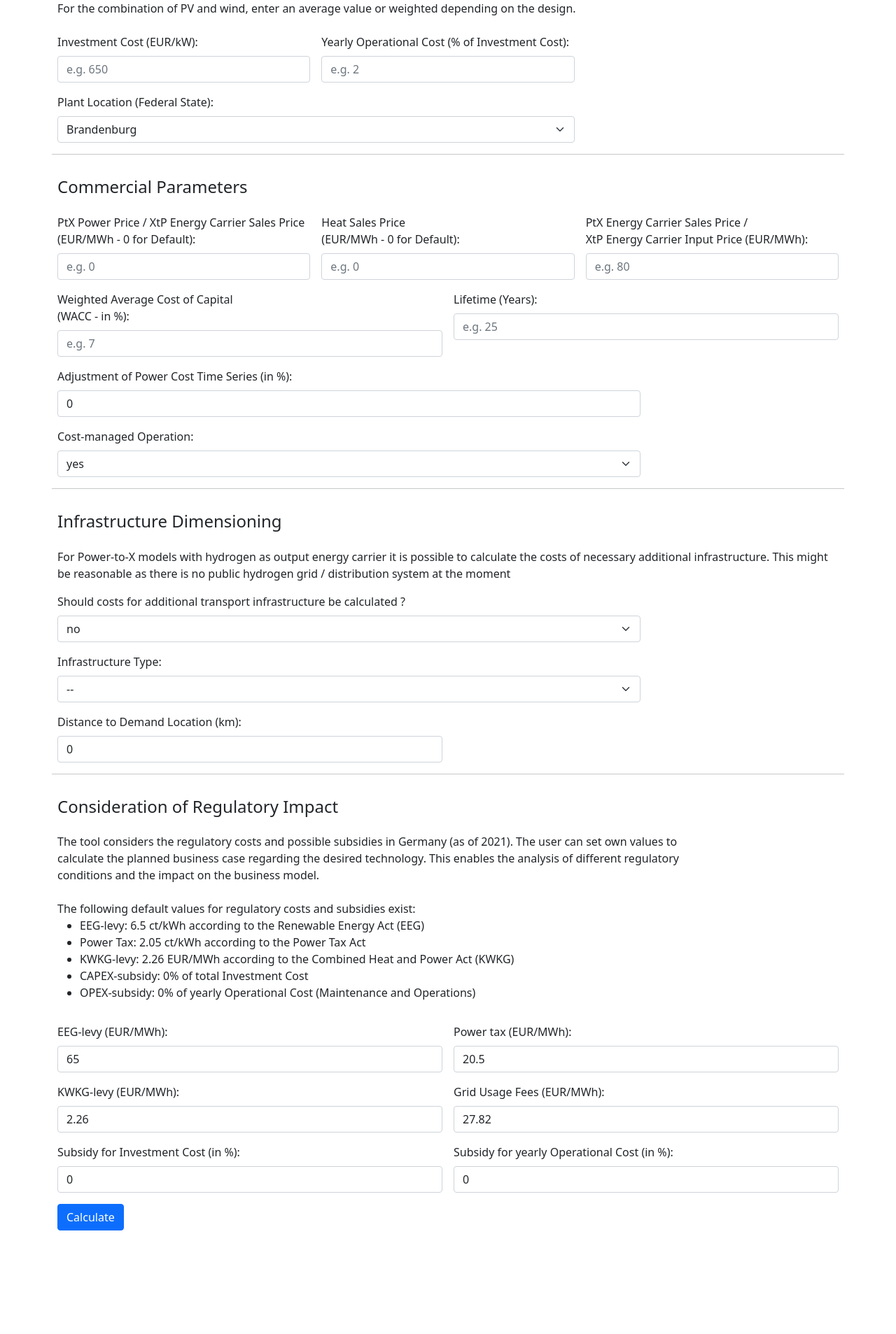
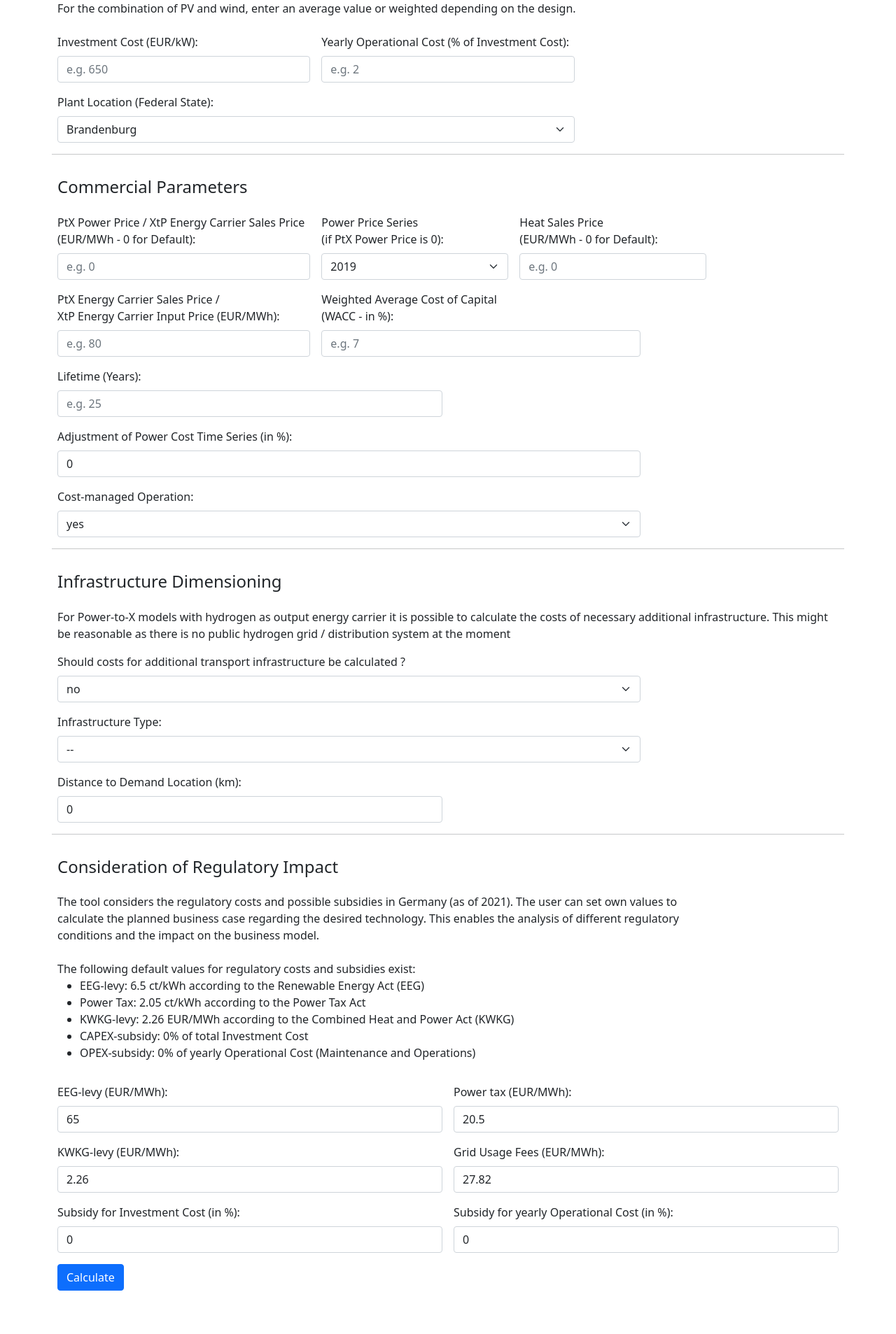
Before and after one commit to OBMETSC/OBMETSC, a Flask app: page /calculator in a window 1280 px wide; the page is wider, and only the part inside the window is pictured. Shown: the part 1288-3195 px from the top of that part at 70% size. Before the commit the page ends 3047 px from the top of that part, so only its background shows below. Run offline with Flask 2, Linux system fonts and the light colour scheme; parts of the project's set-up code (start-up, migrations or seed data) failed here and were passed over.

Commit message:
Integrating selection of dif. power price series

```diff
--- a/OBMETSC/templates/input.html
+++ b/OBMETSC/templates/input.html
@@ -164,7 +164,17 @@ SPDX-License-Identifier: MIT
              placeholder="e.g. 0" id="power_cost" required>
     </div>
 
-    <div class="col-md-4">
+    <div class="col-md-3">
+      <label for="pp_series" class="form-label">Power Price Series  <br />
+          (if PtX Power Price is 0):</label>
+      <select id="pp_series" class="form-select" name="pp_series" size="1">
+          <option value="2019">2019</option>
+          <option value="2021">2021</option>
+          <option value="2021_fitted">2021 fitted</option>
+        </select>
+    </div>
+
+    <div class="col-md-3">
       <label for="heat_cost" class="form-label">Heat Sales Price <br /> (EUR/MWh - 0 for Default):</label>
       <input type="number" step="0.01" class="form-control" name = "heat_cost" min="0"
              placeholder="e.g. 0" id="heat_cost" required>
@@ -177,7 +187,7 @@ SPDX-License-Identifier: MIT
              placeholder="e.g. 80" id="product_price" required>
     </div>
 
-    <div class="col-md-6">
+    <div class="col-md-5">
       <label for="wacc_input" class="form-label">Weighted Average Cost of Capital <br /> (WACC - in %): </label>
       <input type="number" step="0.01" class="form-control" name = "wacc_input" min="0" max="100"
              placeholder="e.g. 7" id="wacc_input" required>
```
